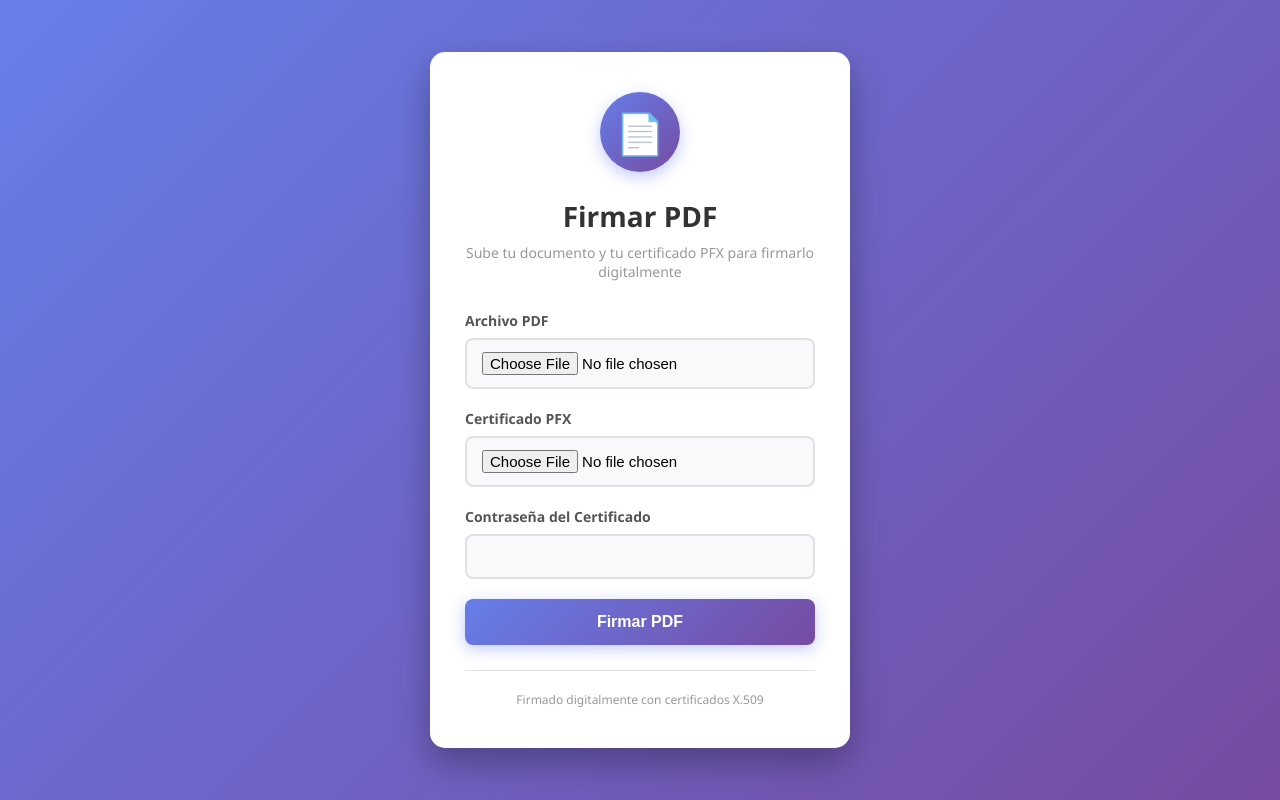
After one commit to JoseLuisMirRo/Python-Client-Server-Chat, a Flask app: template auth/templates/sign_pdf.html in a window 1280 px wide. The commit adds this page. Run offline with Flask 3, Linux system fonts and the light colour scheme; the template is opened without the code that fills it, so the values that code supplies are empty; parts of the project's set-up code (start-up, migrations or seed data) failed here and were passed over.

Commit message:
chat con firma e de pdf

```diff
--- a/auth/templates/chat_room.html
+++ b/auth/templates/chat_room.html
@@ -24,6 +24,9 @@
                 </div>
                 <button class="logout-btn" onclick="window.location.href='/logout'">
                     🚪 Salir
+                </button>
+                <button class="logout-btn" onclick="window.location.href='/sign'">
+                    Firmar
                 </button>
             </div>
         </div>
--- /dev/null
+++ b/auth/templates/sign_pdf.html
@@ -0,0 +1,273 @@
+<!DOCTYPE html>
+<html lang="es">
+<head>
+    <meta charset="UTF-8">
+    <title>Firmar PDF</title>
+
+    <style>
+        /* === ESTILOS PROPORCIONADOS === */
+        * {
+            margin: 0;
+            padding: 0;
+            box-sizing: border-box;
+        }
+
+        body {
+            font-family: 'Segoe UI', Tahoma, Geneva, Verdana, sans-serif;
+            background: linear-gradient(135deg, #667eea 0%, #764ba2 100%);
+            min-height: 100vh;
+            display: flex;
+            justify-content: center;
+            align-items: center;
+            padding: 20px;
+        }
+
+        .login-container {
+            background: white;
+            padding: 40px 35px;
+            border-radius: 15px;
+            box-shadow: 0 15px 35px rgba(0, 0, 0, 0.3);
+            width: 100%;
+            max-width: 420px;
+        }
+
+        .logo-container {
+            text-align: center;
+            margin-bottom: 25px;
+        }
+
+        .logo {
+            width: 80px;
+            height: 80px;
+            margin: 0 auto;
+            background: linear-gradient(135deg, #667eea 0%, #764ba2 100%);
+            border-radius: 50%;
+            display: flex;
+            align-items: center;
+            justify-content: center;
+            font-size: 40px;
+            color: white;
+            box-shadow: 0 5px 15px rgba(102, 126, 234, 0.4);
+        }
+
+        h1 {
+            color: #333;
+            margin-bottom: 8px;
+            font-size: 28px;
+            font-weight: 700;
+            text-align: center;
+        }
+
+        .subtitle {
+            color: #999;
+            margin-bottom: 30px;
+            font-size: 14px;
+            text-align: center;
+        }
+
+        .form-group {
+            margin-bottom: 20px;
+        }
+
+        label {
+            display: block;
+            color: #555;
+            font-size: 14px;
+            font-weight: 600;
+            margin-bottom: 8px;
+        }
+
+        input[type="file"],
+        input[type="password"] {
+            width: 100%;
+            padding: 12px 15px;
+            border: 2px solid #e1e1e1;
+            border-radius: 8px;
+            font-size: 15px;
+            transition: all 0.3s ease;
+            background: #f8f9fa;
+        }
+
+        input[type="file"]:focus,
+        input[type="password"]:focus {
+            outline: none;
+            border-color: #667eea;
+            background: white;
+            box-shadow: 0 0 0 3px rgba(102, 126, 234, 0.1);
+        }
+
+        .btn-primary {
+            width: 100%;
+            padding: 14px;
+            background: linear-gradient(135deg, #667eea 0%, #764ba2 100%);
+            color: white;
+            border: none;
+            border-radius: 8px;
+            font-size: 16px;
+            font-weight: 600;
+            cursor: pointer;
+            transition: all 0.3s ease;
+            box-shadow: 0 4px 15px rgba(102, 126, 234, 0.4);
+        }
+
+        .btn-primary:hover {
+            transform: translateY(-2px);
+            box-shadow: 0 6px 20px rgba(102, 126, 234, 0.5);
+        }
+
+        .btn-primary:active {
+            transform: translateY(0);
+        }
+
+        .btn-primary:disabled {
+            background: #ccc;
+            cursor: not-allowed;
+            box-shadow: none;
+        }
+
+        .error-message,
+        .success-message {
+            padding: 12px 15px;
+            border-radius: 5px;
+            margin-bottom: 20px;
+            font-size: 14px;
+            display: none;
+        }
+
+        .error-message {
+            background: #fee;
+            border-left: 4px solid #f44;
+            color: #c33;
+        }
+
+        .success-message {
+            background: #efe;
+            border-left: 4px solid #4c4;
+            color: #3a3;
+        }
+
+        .security-badge {
+            margin-top: 25px;
+            padding-top: 20px;
+            border-top: 1px solid #e1e1e1;
+            text-align: center;
+        }
+
+        .security-badge p {
+            color: #999;
+            font-size: 12px;
+        }
+
+        .loader {
+            border: 3px solid #f3f3f3;
+            border-top: 3px solid #667eea;
+            border-radius: 50%;
+            width: 20px;
+            height: 20px;
+            animation: spin 1s linear infinite;
+            display: none;
+            margin-left: 10px;
+        }
+
+        @keyframes spin {
+            0% { transform: rotate(0deg); }
+            100% { transform: rotate(360deg); }
+        }
+    </style>
+</head>
+
+<body>
+
+    <div class="login-container">
+
+        <!-- LOGO -->
+        <div class="logo-container">
+            <div class="logo">📄</div>
+        </div>
+
+        <h1>Firmar PDF</h1>
+        <p class="subtitle">Sube tu documento y tu certificado PFX para firmarlo digitalmente</p>
+
+        <div id="errorBox" class="error-message"></div>
+        <div id="successBox" class="success-message"></div>
+
+        <form id="signForm" enctype="multipart/form-data">
+
+            <div class="form-group">
+                <label>Archivo PDF</label>
+                <input type="file" name="file" accept="application/pdf" required>
+            </div>
+
+            <div class="form-group">
+                <label>Certificado PFX</label>
+                <input type="file" name="pfx" accept=".pfx" required>
+            </div>
+
+            <div class="form-group">
+                <label>Contraseña del Certificado</label>
+                <input type="password" name="password" required>
+            </div>
+
+            <button class="btn-primary" type="submit">
+                Firmar PDF
+                <span id="loader" class="loader"></span>
+            </button>
+        </form>
+
+        <div class="security-badge">
+            <p>Firmado digitalmente con certificados X.509</p>
+        </div>
+
+    </div>
+
+    <script>
+        const form = document.getElementById("signForm");
+        const errorBox = document.getElementById("errorBox");
+        const successBox = document.getElementById("successBox");
+        const loader = document.getElementById("loader");
+
+        form.addEventListener("submit", async (e) => {
+            e.preventDefault();
+
+            errorBox.style.display = "none";
+            successBox.style.display = "none";
+
+            loader.style.display = "inline-block";
+
+            const formData = new FormData(form);
+
+            try {
+                const response = await fetch("/sign/pdf", {
+                    method: "POST",
+                    body: formData
+                });
+
+                if (!response.ok) {
+                    const err = await response.json();
+                    throw new Error(err.error || "Error desconocido");
+                }
+
+                const blob = await response.blob();
+                const url = window.URL.createObjectURL(blob);
+
+                const a = document.createElement("a");
+                a.href = url;
+                a.download = "documento_firmado.pdf";
+                a.click();
+
+                window.URL.revokeObjectURL(url);
+
+                successBox.textContent = "✔ Documento firmado correctamente";
+                successBox.style.display = "block";
+
+            } catch (err) {
+                errorBox.textContent = "❌ " + err.message;
+                errorBox.style.display = "block";
+            }
+
+            loader.style.display = "none";
+        });
+    </script>
+
+</body>
+</html>
```
Also changed, not shown: auth/controllers/auth_routes.py (+48 -1 lines), digital_signer.py (added, +82 -0 lines), 1 other file.
